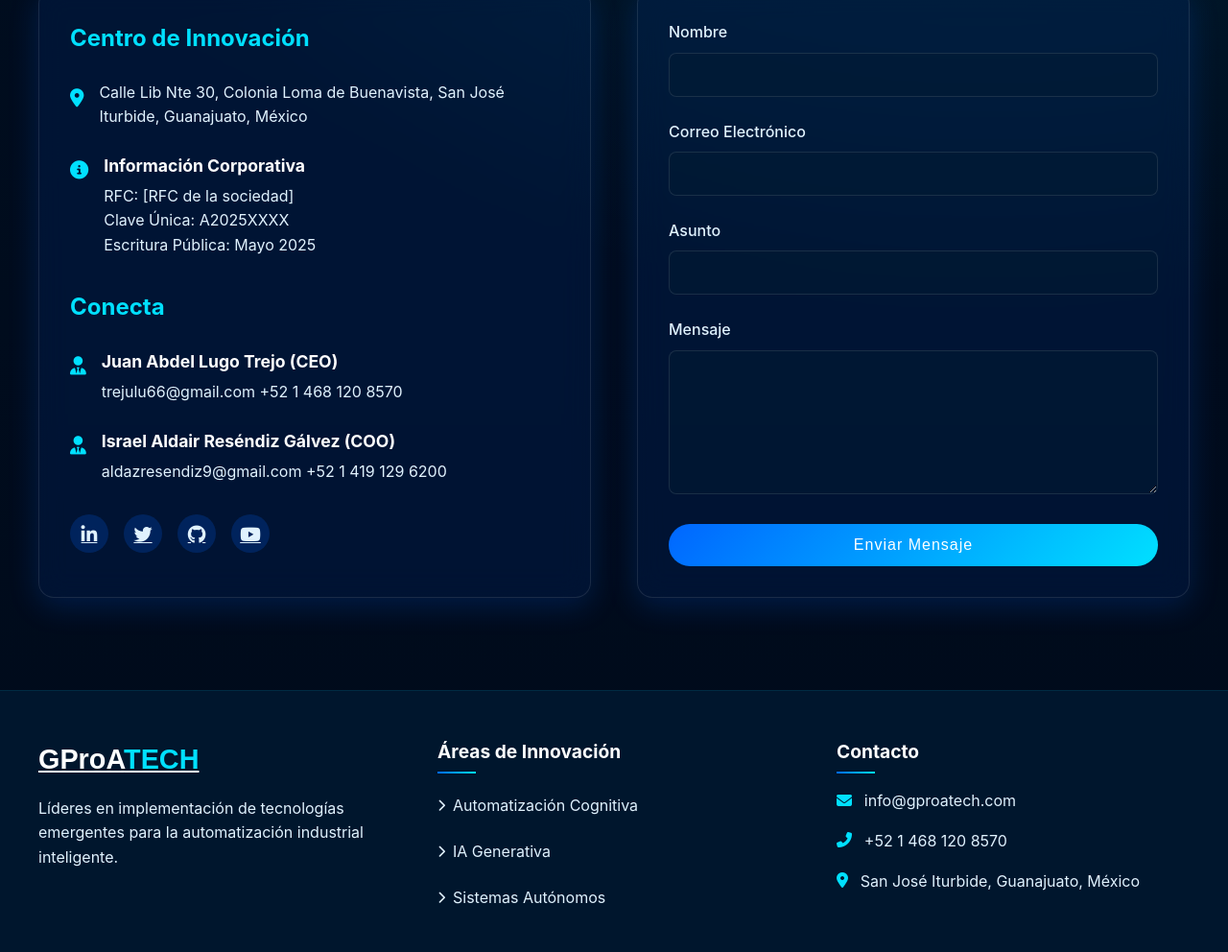
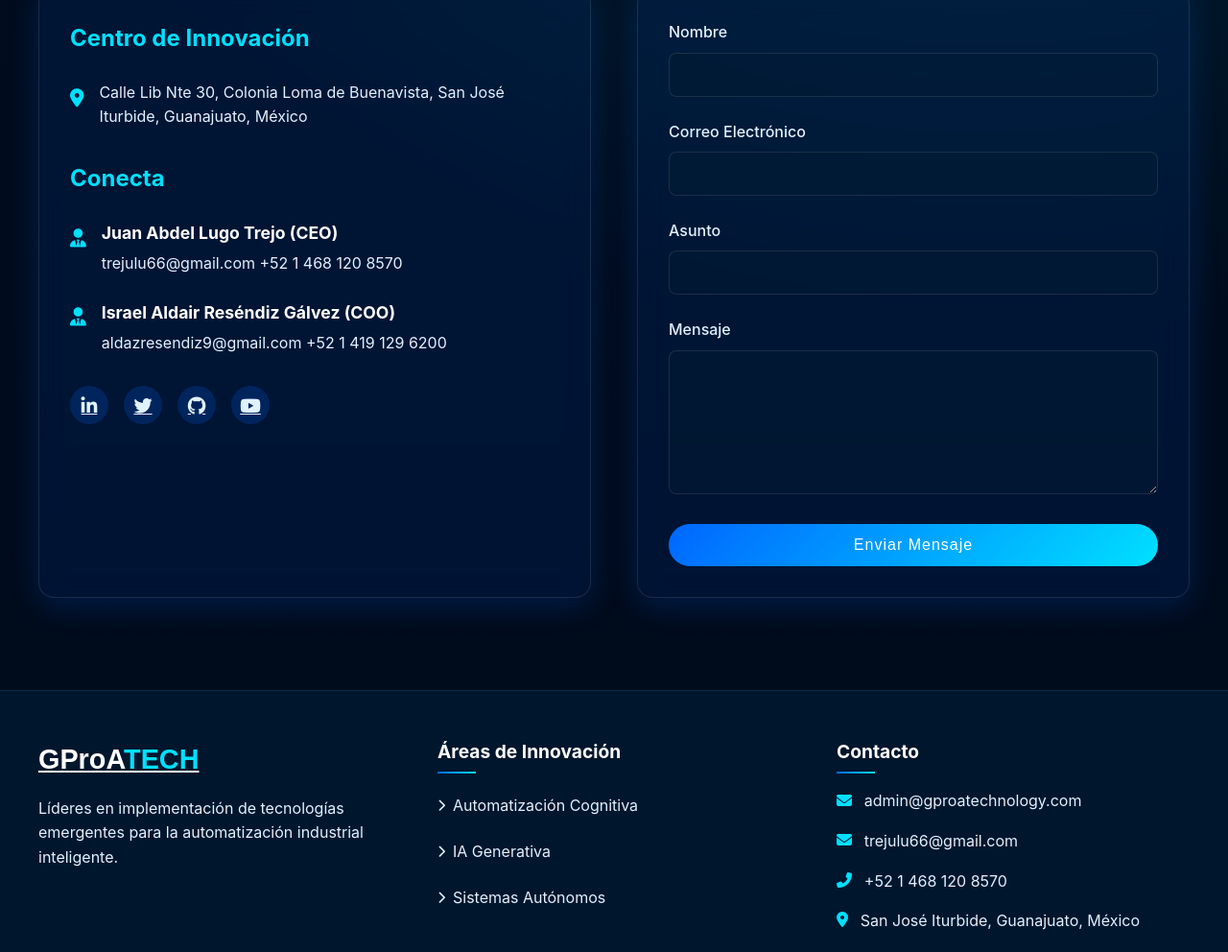
Before and after one commit to Trejulu/GProAweb, a plain HTML site: page index.html in a window 1280 px wide. Shown: the part 5197-6189 px from the top of the page at 96% size. Drawn offline with Linux system fonts and the light colour scheme.

Commit message:
Update index.html

```diff
--- a/index.html
+++ b/index.html
@@ -1664,18 +1664,6 @@
                             <p>Calle Lib Nte 30, Colonia Loma de Buenavista, San José Iturbide, Guanajuato, México</p>
                         </div>
                     </div>
-
-                    <div class="contact-item">
-                        <div class="contact-icon">
-                            <i class="fas fa-info-circle"></i>
-                        </div>
-                        <div class="contact-text">
-                            <h4>Información Corporativa</h4>
-                            <p>RFC: [RFC de la sociedad]</p>
-                            <p>Clave Única: A2025XXXX</p>
-                            <p>Escritura Pública: Mayo 2025</p>
-                        </div>
-                    </div>
                 </div>
 
                 <h3>Conecta</h3>
@@ -1756,7 +1744,8 @@
 
             <div class="footer-contact">
                 <h4>Contacto</h4>
-                <p><i class="fas fa-envelope"></i> info@gproatech.com</p>
+                <p><i class="fas fa-envelope"></i> admin@gproatechnology.com</p>
+                <p><i class="fas fa-envelope"></i> trejulu66@gmail.com</p>
                 <p><i class="fas fa-phone-alt"></i> +52 1 468 120 8570</p>
                 <p><i class="fas fa-map-marker-alt"></i> San José Iturbide, Guanajuato, México</p>
             </div>
```
